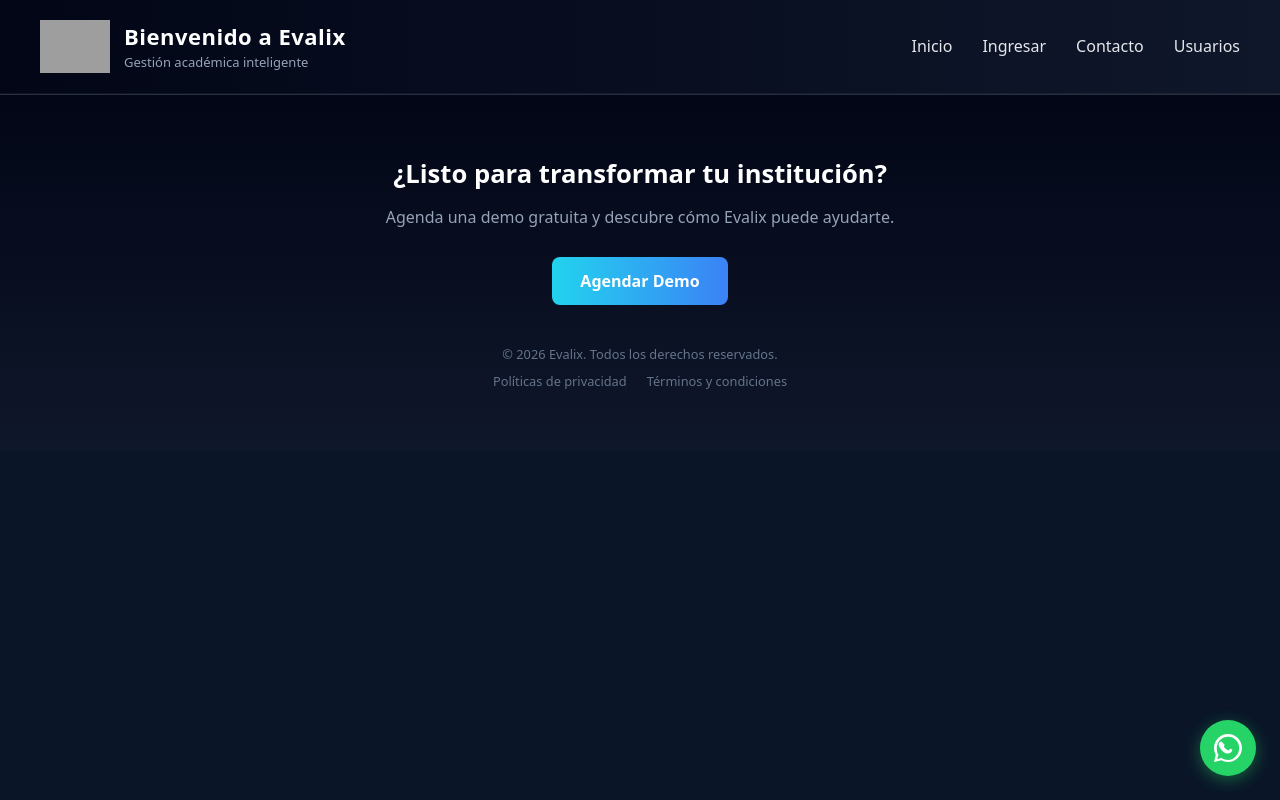
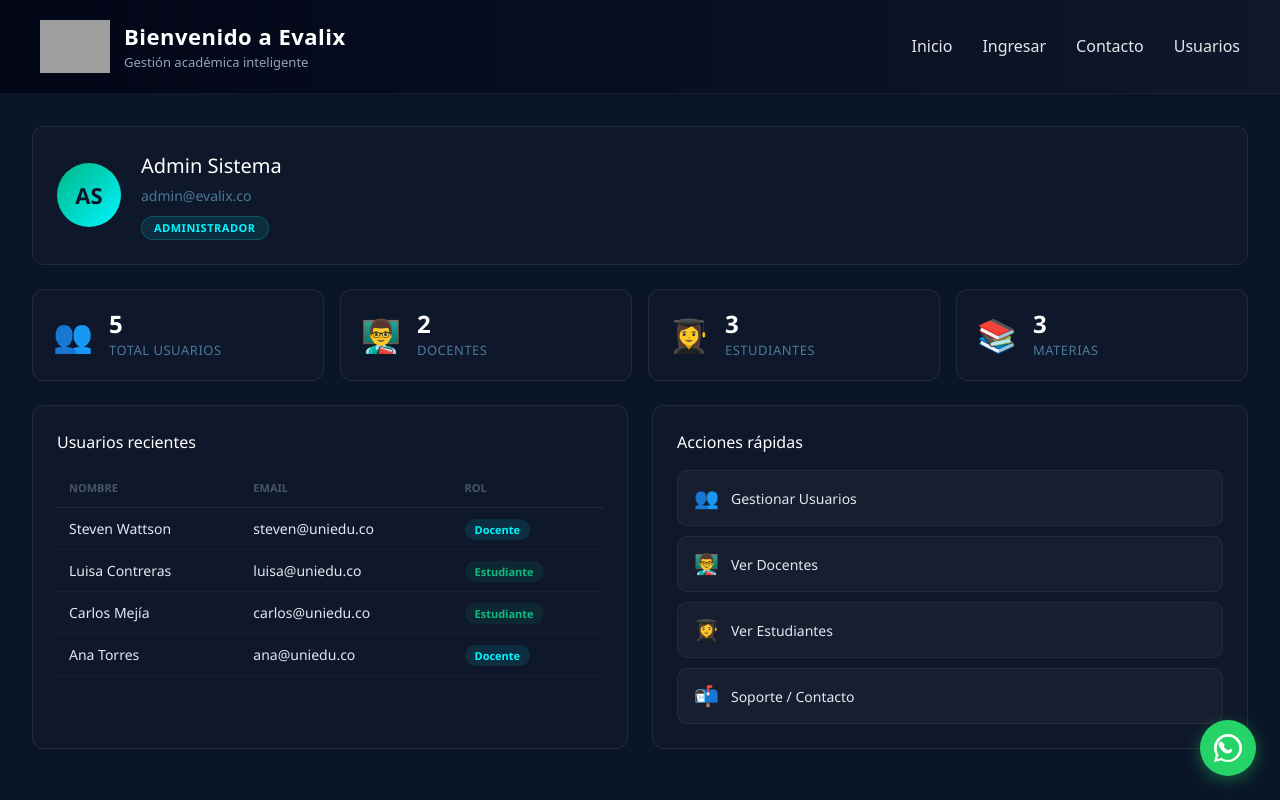
Before and after one commit to Pedro-2493/React-gestion-notas-grupo-8, a React (Vite) app: page /admin in a window 1280 px wide. Shown: the top 800 px of the page. Built offline with nearby package versions, Linux system fonts and the light colour scheme; grey boxes are pictures that could not be loaded.

Commit message:
creacion de admin

```diff
--- a/src/App.jsx
+++ b/src/App.jsx
@@ -8,6 +8,7 @@ import LoginPage from "./views/LoginPage";
 import UsuariosList from "./views/UsuariosList";
 import { UsuariosProvider } from "./context/UsuariosContext";
 import EstudiantesDashboard from "./views/EstudiantesDashboard";
+import AdminDashboard from "./views/AdminDashboard";
 import WhatsAppButton from "./components/WhatsAppButton";
 
 const App = () => {
@@ -21,6 +22,7 @@ const App = () => {
         <Route path="/docentes" element={<Docentes />} />
         <Route path="/estudiantes" element={<EstudiantesDashboard />} />
         <Route path="/usuarios" element={<UsuariosList />} />
+        <Route path="/admin" element={<AdminDashboard />} />
       </Routes>
       <Footer />
       <WhatsAppButton />
--- /dev/null
+++ b/src/views/AdminDashboard.css
@@ -0,0 +1,217 @@
+.admin-pagina {
+  background: #0a1628;
+  min-height: 100vh;
+  padding: 32px;
+  display: flex;
+  flex-direction: column;
+  gap: 24px;
+  font-family: 'Segoe UI', sans-serif;
+  color: #e2e8f0;
+}
+
+.admin-header {
+  background: #0f172a;
+  border: 1px solid rgba(255, 255, 255, 0.08);
+  border-radius: 12px;
+  padding: 24px;
+}
+
+.admin-perfil {
+  display: flex;
+  align-items: center;
+  gap: 20px;
+}
+
+.admin-avatar {
+  width: 64px;
+  height: 64px;
+  border-radius: 50%;
+  background: linear-gradient(135deg, #00b785, #00f5ff);
+  display: flex;
+  align-items: center;
+  justify-content: center;
+  font-size: 22px;
+  font-weight: bold;
+  color: #0a1628;
+  flex-shrink: 0;
+}
+
+.admin-perfil h2 {
+  margin: 0;
+  color: white;
+  font-size: 1.25rem;
+}
+
+.admin-perfil p {
+  margin: 4px 0;
+  color: #4a7a9b;
+  font-size: 14px;
+}
+
+.admin-badge-rol {
+  display: inline-block;
+  padding: 3px 12px;
+  border-radius: 9999px;
+  font-size: 11px;
+  font-weight: 700;
+  text-transform: uppercase;
+  letter-spacing: 0.5px;
+  background: rgba(0, 245, 255, 0.1);
+  color: #00f5ff;
+  border: 1px solid rgba(0, 245, 255, 0.2);
+  margin-top: 6px;
+}
+
+.admin-stats {
+  display: grid;
+  grid-template-columns: repeat(auto-fit, minmax(200px, 1fr));
+  gap: 16px;
+}
+
+.admin-stat-card {
+  background: #0f172a;
+  border: 1px solid rgba(255, 255, 255, 0.08);
+  border-radius: 12px;
+  padding: 20px;
+  display: flex;
+  align-items: center;
+  gap: 16px;
+}
+
+.stat-icon {
+  font-size: 2rem;
+}
+
+.stat-numero {
+  font-size: 1.5rem;
+  font-weight: 700;
+  color: white;
+  margin: 0;
+  line-height: 1.2;
+}
+
+.stat-label {
+  font-size: 13px;
+  color: #4a7a9b;
+  margin: 2px 0 0;
+  text-transform: uppercase;
+  letter-spacing: 0.5px;
+}
+
+.admin-grid-2 {
+  display: grid;
+  grid-template-columns: 1fr 1fr;
+  gap: 24px;
+}
+
+.admin-card {
+  background: #0f172a;
+  border: 1px solid rgba(255, 255, 255, 0.08);
+  border-radius: 12px;
+  padding: 24px;
+}
+
+.admin-card h3 {
+  margin: 0 0 16px;
+  color: white;
+  font-size: 1rem;
+}
+
+.admin-tabla {
+  width: 100%;
+  border-collapse: collapse;
+  font-size: 14px;
+}
+
+.admin-tabla th {
+  text-align: left;
+  padding: 10px 12px;
+  font-size: 11px;
+  text-transform: uppercase;
+  color: #475569;
+  border-bottom: 1px solid rgba(255, 255, 255, 0.08);
+}
+
+.admin-tabla td {
+  padding: 10px 12px;
+  border-bottom: 1px solid rgba(255, 255, 255, 0.04);
+  color: #e2e8f0;
+}
+
+.admin-badge {
+  padding: 3px 10px;
+  border-radius: 9999px;
+  font-size: 11px;
+  font-weight: 600;
+  text-transform: capitalize;
+}
+
+.badge-docente {
+  background: rgba(0, 245, 255, 0.1);
+  color: #00f5ff;
+}
+
+.badge-estudiante {
+  background: rgba(16, 185, 129, 0.1);
+  color: #10b981;
+}
+
+.admin-acciones {
+  display: flex;
+  flex-direction: column;
+  gap: 10px;
+}
+
+.admin-btn {
+  display: flex;
+  align-items: center;
+  gap: 12px;
+  padding: 12px 16px;
+  background: rgba(255, 255, 255, 0.03);
+  border: 1px solid rgba(255, 255, 255, 0.06);
+  border-radius: 10px;
+  color: #e2e8f0;
+  text-decoration: none;
+  font-size: 14px;
+  transition: background 0.2s, border-color 0.2s;
+}
+
+.admin-btn:hover {
+  background: rgba(0, 245, 255, 0.05);
+  border-color: rgba(0, 245, 255, 0.2);
+  color: #00f5ff;
+}
+
+.admin-btn span {
+  font-size: 1.25rem;
+}
+
+@media (max-width: 768px) {
+  .admin-pagina {
+    padding: 16px;
+    gap: 16px;
+  }
+
+  .admin-stats {
+    grid-template-columns: 1fr 1fr;
+  }
+
+  .admin-grid-2 {
+    grid-template-columns: 1fr;
+  }
+
+  .admin-perfil {
+    flex-direction: column;
+    text-align: center;
+  }
+}
+
+@media (max-width: 480px) {
+  .admin-stats {
+    grid-template-columns: 1fr;
+  }
+
+  .admin-pagina {
+    padding: 12px;
+  }
+}
--- /dev/null
+++ b/src/views/AdminDashboard.jsx
@@ -0,0 +1,116 @@
+import { useUsuarios } from '../context/UsuariosContext'
+import './AdminDashboard.css'
+
+const ADMIN = {
+  nombre: 'Admin',
+  apellido: 'Sistema',
+  email: 'admin@evalix.co',
+  rol: 'Administrador',
+}
+
+function AdminDashboard() {
+  const { usuarios } = useUsuarios()
+
+  const docentes = usuarios.filter(u => u.rol === 'docente')
+  const estudiantes = usuarios.filter(u => u.rol === 'estudiante')
+
+  return (
+    <div className="admin-pagina">
+
+      <div className="admin-header">
+        <div className="admin-perfil">
+          <div className="admin-avatar">AS</div>
+          <div>
+            <h2>{ADMIN.nombre} {ADMIN.apellido}</h2>
+            <p>{ADMIN.email}</p>
+            <span className="admin-badge-rol">{ADMIN.rol}</span>
+          </div>
+        </div>
+      </div>
+
+      <div className="admin-stats">
+        <div className="admin-stat-card">
+          <span className="stat-icon">👥</span>
+          <div>
+            <p className="stat-numero">{usuarios.length}</p>
+            <p className="stat-label">Total Usuarios</p>
+          </div>
+        </div>
+        <div className="admin-stat-card">
+          <span className="stat-icon">👨‍🏫</span>
+          <div>
+            <p className="stat-numero">{docentes.length}</p>
+            <p className="stat-label">Docentes</p>
+          </div>
+        </div>
+        <div className="admin-stat-card">
+          <span className="stat-icon">👩‍🎓</span>
+          <div>
+            <p className="stat-numero">{estudiantes.length}</p>
+            <p className="stat-label">Estudiantes</p>
+          </div>
+        </div>
+        <div className="admin-stat-card">
+          <span className="stat-icon">📚</span>
+          <div>
+            <p className="stat-numero">3</p>
+            <p className="stat-label">Materias</p>
+          </div>
+        </div>
+      </div>
+
+      <div className="admin-grid-2">
+        <div className="admin-card">
+          <h3>Usuarios recientes</h3>
+          <table className="admin-tabla">
+            <thead>
+              <tr>
+                <th>Nombre</th>
+                <th>Email</th>
+                <th>Rol</th>
+              </tr>
+            </thead>
+            <tbody>
+              {usuarios.slice(0, 4).map(u => (
+                <tr key={u.id}>
+                  <td>{u.nombre}</td>
+                  <td>{u.email}</td>
+                  <td>
+                    <span className={`admin-badge ${u.rol === 'docente' ? 'badge-docente' : 'badge-estudiante'}`}>
+                      {u.rol}
+                    </span>
+                  </td>
+                </tr>
+              ))}
+            </tbody>
+          </table>
+        </div>
+
+        <div className="admin-card">
+          <h3>Acciones rápidas</h3>
+          <div className="admin-acciones">
+            <a href="/usuarios" className="admin-btn">
+              <span>👥</span>
+              Gestionar Usuarios
+            </a>
+            <a href="/docentes" className="admin-btn">
+              <span>👨‍🏫</span>
+              Ver Docentes
+            </a>
+            <a href="/estudiantes" className="admin-btn">
+              <span>👩‍🎓</span>
+              Ver Estudiantes
+            </a>
+            <a href="/contacto" className="admin-btn">
+              <span>📬</span>
+              Soporte / Contacto
+            </a>
+          </div>
+        </div>
+      </div>
+
+    </div>
+  )
+}
+
+export default AdminDashboard
```
